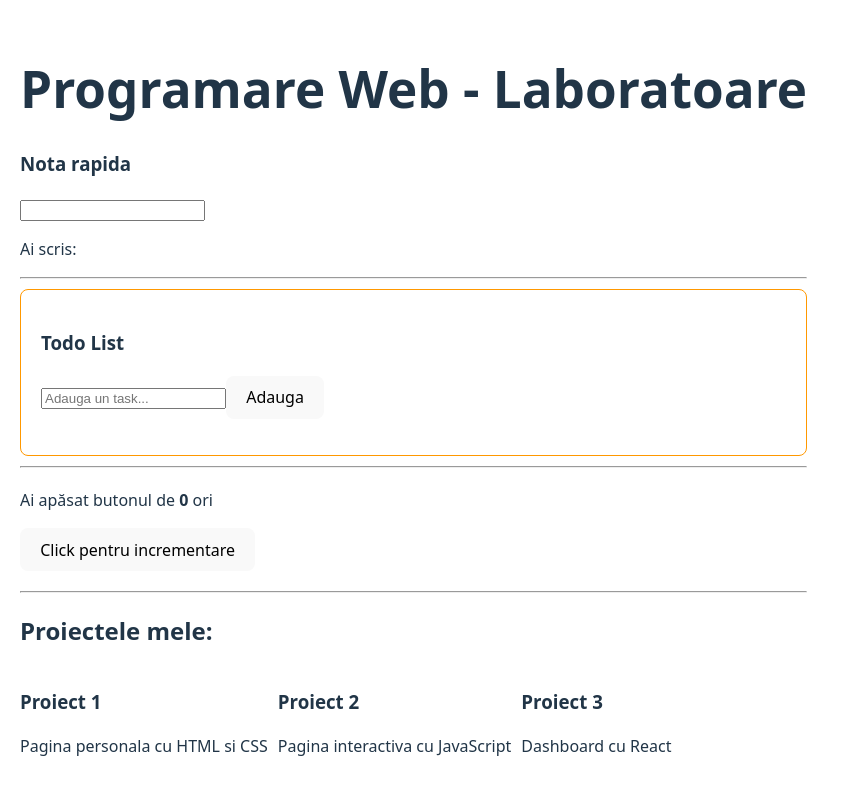
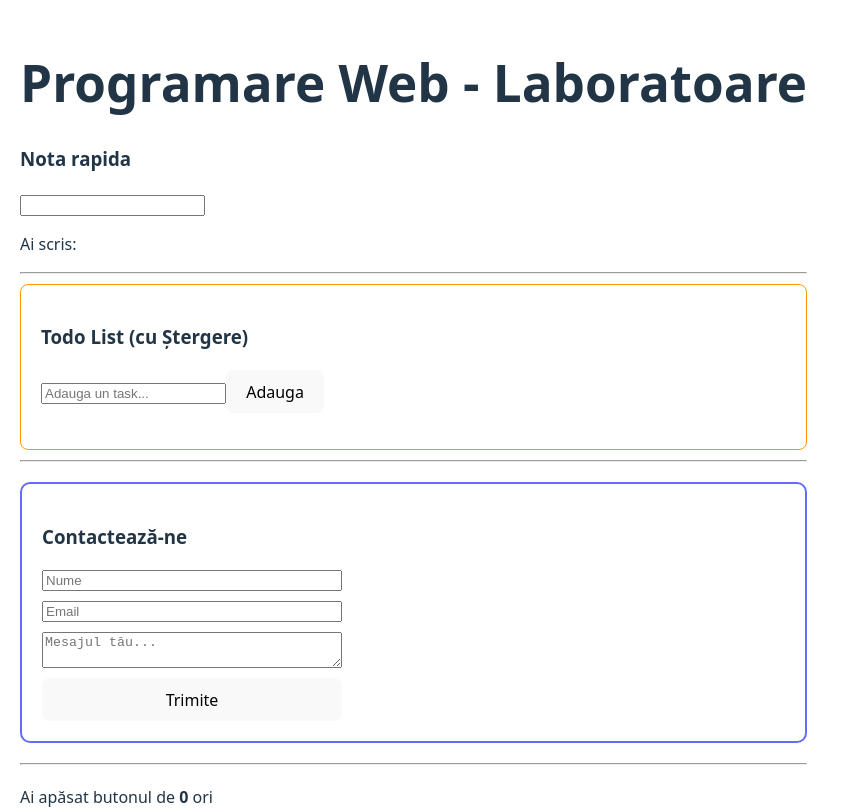
Before and after one commit to Julia-V22/Programare-Web, a React (Vite) app: page / in a window 1280 px wide. Shown: the top 809 px of the page, without its empty margins (0-850 px from the left). Built offline with nearby package versions, Linux system fonts and the light colour scheme.

Commit message:
Laborator 5 complet: State, Map, Liste si Formulare Controlate

```diff
--- a/src/App.jsx
+++ b/src/App.jsx
@@ -1,7 +1,8 @@
 import { useState } from 'react';
 import Card from './Card';
 import QuickNote from './QuickNote';
-import TodoList from './TodoList'; // Importul TodoList
+import TodoList from './TodoList';
+import ContactForm from './ContactForm'; // 1. IMPORTĂ NOUA COMPONENTĂ
 
 function App() {
   // --- STATE (Starea aplicației) ---
@@ -15,20 +16,25 @@ function App() {
   ];
 
   return (
-    <div style={{ padding: '20px' }}>
+    <div style={{ padding: '20px', maxWidth: '800px', margin: '0 auto' }}>
       <h1>Programare Web - Laboratoare</h1>
 
-      {/* Exercițiul 1: Nota Rapida (Input Controlat) */}
+      {/* Exercițiul 1: Nota Rapida */}
       <QuickNote />
 
       <hr />
 
-      {/* Exercițiul 2: Todo List (Array State) */}
+      {/* Exercițiul 2 & 3: Todo List */}
       <TodoList />
 
       <hr />
 
-      {/* Exercițiul 5: Contor (Number State) */}
+      {/* Exercițiul 4: Formular de Contact (ADĂUGAT AICI) */}
+      <ContactForm />
+
+      <hr />
+
+      {/* Exercițiul 5: Contor */}
       <div style={{ margin: '20px 0' }}>
         <p>Ai apăsat butonul de <strong>{count}</strong> ori</p>
         <button onClick={() => setCount(count + 1)}>Click pentru incrementare</button>
@@ -36,7 +42,7 @@ function App() {
 
       <hr />
 
-      {/* Exercițiul 4: Lista de Proiecte (Map) */}
+      {/* Exercițiul 4 (din setul anterior): Lista de Proiecte */}
       <h2>Proiectele mele:</h2>
       <div style={{ display: 'flex', flexWrap: 'wrap', gap: '10px' }}>
         {projects.map(function(item, index) {
--- /dev/null
+++ b/src/ContactForm.jsx
@@ -0,0 +1,61 @@
+import { useState } from 'react';
+
+function ContactForm() {
+  // 1. Cele 3 state-uri pentru datele din formular
+  const [name, setName] = useState('');
+  const [email, setEmail] = useState('');
+  const [message, setMessage] = useState('');
+
+  // 2. State-ul pentru mesajul de succes sau eroare
+  const [feedback, setFeedback] = useState('');
+
+  function handleSubmit(e) {
+    e.preventDefault(); // Previne reîncărcarea paginii (comportament HTML implicit)
+
+    // Validare simplă: verificăm dacă vreun câmp este gol
+    if (name === '' || email === '' || message === '') {
+      setFeedback('⚠️ Completează toate câmpurile!');
+    } else {
+      setFeedback(`✅ Mulțumim, ${name}! Mesajul tău a fost trimis.`);
+      // Opțional: Putem goli câmpurile după trimitere
+      setName('');
+      setEmail('');
+      setMessage('');
+    }
+  }
+
+  return (
+    <div style={{ padding: '20px', border: '2px solid #646cff', borderRadius: '10px', margin: '20px 0' }}>
+      <h3>Contactează-ne</h3>
+      <form onSubmit={handleSubmit} style={{ display: 'flex', flexDirection: 'column', gap: '10px', maxWidth: '300px' }}>
+
+        <input
+          type="text"
+          placeholder="Nume"
+          value={name}
+          onChange={(e) => setName(e.target.value)}
+        />
+
+        <input
+          type="email"
+          placeholder="Email"
+          value={email}
+          onChange={(e) => setEmail(e.target.value)}
+        />
+
+        <textarea
+          placeholder="Mesajul tău..."
+          value={message}
+          onChange={(e) => setMessage(e.target.value)}
+        />
+
+        <button type="submit">Trimite</button>
+      </form>
+
+      {/* Afișarea feedback-ului sub formular */}
+      {feedback && <p style={{ marginTop: '10px', fontWeight: 'bold' }}>{feedback}</p>}
+    </div>
+  );
+}
+
+export default ContactForm;
--- a/src/TodoList.jsx
+++ b/src/TodoList.jsx
@@ -1,21 +1,30 @@
 import { useState } from 'react';
 
 function TodoList() {
-  const [todos, setTodos] = useState([]); // Array-ul de task-uri
-  const [input, setInput] = useState(''); // Textul din input
+  const [todos, setTodos] = useState([]);
+  const [input, setInput] = useState('');
 
+  // Funcția de adăugare (rămâne la fel)
   function handleAdd() {
-    if (input.trim() === '') return; // Prevenim adăugarea de spații goale
+    if (input.trim() === '') return;
+    setTodos([...todos, input]);
+    setInput('');
+  }
 
-    // Creăm un array NOU care conține tot ce era înainte + noul input
-    setTodos([...todos, input]);
+  // EXERCIȚIUL 3: Funcția de ștergere
+  function handleDelete(index) {
+    // .filter() creează un array NOU care conține doar
+    // elementele al căror index NU este cel pe care vrem să-l ștergem
+    const newTodos = todos.filter(function(_, i) {
+      return i !== index;
+    });
 
-    setInput(''); // Resetăm câmpul de text după adăugare
+    setTodos(newTodos);
   }
 
   return (
     <div style={{ padding: '20px', border: '1px solid #ff9800', margin: '10px 0', borderRadius: '8px' }}>
-      <h3>Todo List</h3>
+      <h3>Todo List (cu Ștergere)</h3>
 
       <input
         type="text"
@@ -25,10 +34,19 @@ function TodoList() {
       />
       <button onClick={handleAdd}>Adauga</button>
 
-      {/* Afișarea listei */}
       <ul style={{ marginTop: '15px' }}>
         {todos.map(function(todo, index) {
-          return <li key={index}>{todo}</li>;
+          return (
+            <li key={index} style={{ marginBottom: '8px' }}>
+              {todo}
+              <button
+                onClick={() => handleDelete(index)}
+                style={{ marginLeft: '10px', color: 'red', cursor: 'pointer' }}
+              >
+                Sterge
+              </button>
+            </li>
+          );
         })}
       </ul>
     </div>
```
